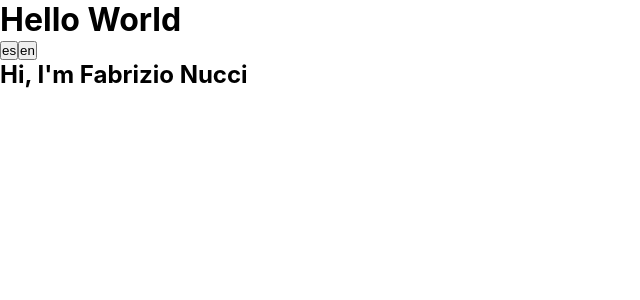
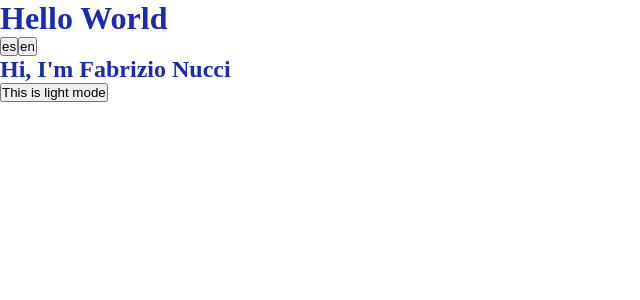
Before and after one commit to fabrinucci/fabrinucci.github.io, a React (Vite) app: page / in a window 1280 px wide. Shown: the top 300 px of the page, without its empty margins (0-640 px from the left). Built offline with nearby package versions, Linux system fonts and the light colour scheme.

Commit message:
Implemented dark and light mode logic

```diff
--- /dev/null
+++ b/src/App.css
@@ -0,0 +1,8 @@
+
+#light {
+  background-color: #bebdbd;
+}
+
+#dark {
+  background-color: #192bb0;
+}
--- a/src/App.jsx
+++ b/src/App.jsx
@@ -1,13 +1,25 @@
-import React from 'react'
-import { Header } from './components/Header'
-import { Main } from './components/Main'
+import { useContext } from 'react';
+import { Header } from './components/Header';
+import { Main } from './components/Main';
+import { ThemeContext, ThemeProvider } from './context/ThemeContext';
+
+// import './App.css';
 
 const App = () => {
+
+  const [{theme, isDark}, toggleTheme] = useContext(ThemeContext);
+  console.log('theme', theme);
+
   return (
-    <>
-      <Header />
-      <Main />
-    </>
+      <div className='App' style={{
+        backgroundColor: theme.backgroundColor,
+        color: theme.color
+      }}>
+        <Header />
+        <Main />
+
+        <button onClick={toggleTheme}>{ isDark ? 'This is dark mode' : 'This is light mode' }</button>
+      </div>
   )
 }
 
--- /dev/null
+++ b/src/context/ThemeContext.jsx
@@ -0,0 +1,28 @@
+import { useLayoutEffect } from 'react';
+import { createContext, useState } from 'react';
+import { themes } from '../themes';
+
+export const ThemeContext = createContext();
+
+export const ThemeProvider = ({ children }) => {
+
+  const [isDark, setIsDark] = useState(false);
+
+  const theme = isDark ? themes.dark : themes.light;
+
+  const toggleTheme = () => {
+    localStorage.setItem('isDark', JSON.stringify(!isDark));
+    setIsDark(!isDark);
+  }
+
+  useLayoutEffect(() => {
+    const isDark = localStorage.getItem('isDark') === 'true'
+    setIsDark(isDark);
+  }, []);
+
+  return (
+    <ThemeContext.Provider value={[{theme, isDark}, toggleTheme]} >
+      { children }
+    </ThemeContext.Provider>
+  )
+}
--- a/src/index.css
+++ b/src/index.css
@@ -5,7 +5,17 @@
 }
 
 :root {
-  font-family: Inter, Avenir, Helvetica, Arial, sans-serif;
+  --primary-font: Inter, Avenir, Helvetica, Arial, sans-serif;
+  --secondary-font: Inter, Avenir, Helvetica, Arial, sans-serif;
+
+  --dark-primary: #2C73D2;
+  --dark-secondary: #59769b;
+  --light-primary: #d2f1ef;
+  --light-secondary: #8ab379;
+  --dark-grey: #545353;
+  --light-grey: #c5c5c5;
+  --white: #fff;
+  --black: #0a0a0a;
 }
 
 li {
--- a/src/main.jsx
+++ b/src/main.jsx
@@ -5,11 +5,14 @@
 import i18next from './utils/i18Next';
 import App from './App';
 import './index.css';
+import { ThemeProvider } from './context/ThemeContext';
 
 ReactDOM.createRoot(document.getElementById('root')).render(
   <React.StrictMode>
     <I18nextProvider i18n={ i18next }>
-      <App />
+      <ThemeProvider>
+        <App />
+      </ThemeProvider>
     </I18nextProvider>
   </React.StrictMode>
 )
--- /dev/null
+++ b/src/themes/index.js
@@ -0,0 +1,10 @@
+export const themes = {
+  dark: {
+    backgroundColor: '#192bb0',
+    color: 'white',
+  },
+  light: {
+    backgroundColor: 'white',
+    color: '#192bb0',
+  },
+}
```
